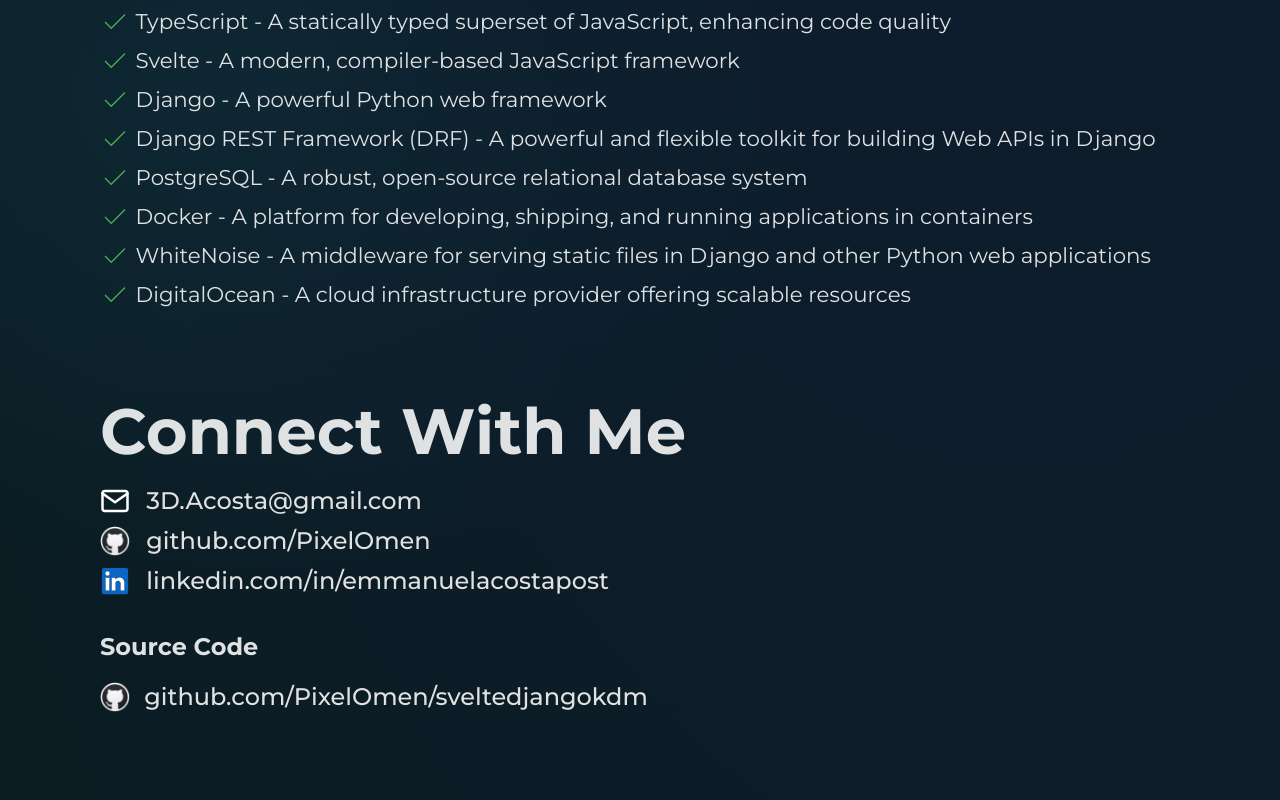
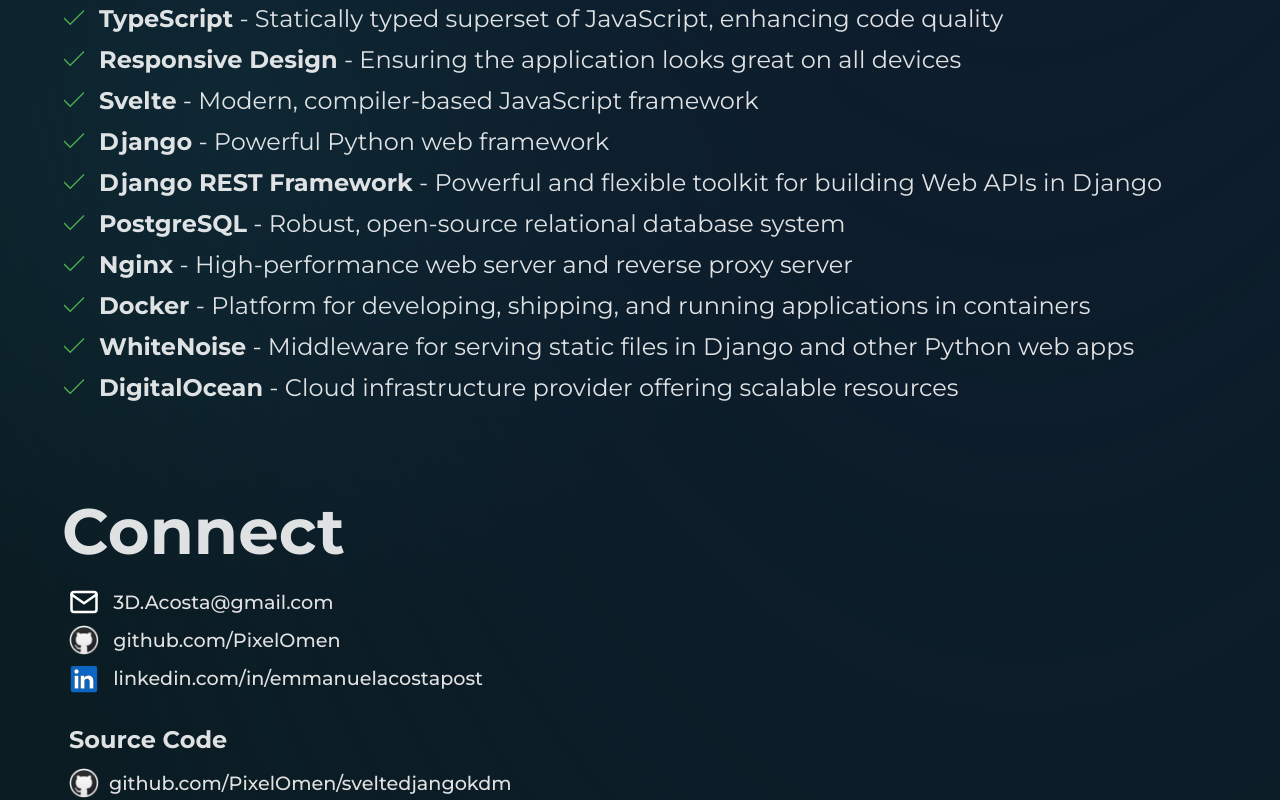
Before and after one commit to PixelOmen/sveltedjangokdm, a Svelte app in the folder frontend/: page /about in a window 1280 px wide. Shown: the part 820-1620 px from the top of the page. Built offline with nearby package versions, Linux system fonts and the light colour scheme.

Commit message:
Made about page reactive

```diff
--- a/frontend/src/lib/nav/NavAnchor.svelte
+++ b/frontend/src/lib/nav/NavAnchor.svelte
@@ -8,12 +8,13 @@
 <script lang='ts'>
     export let data: AnchorData;
     export let newTab = false;
+    export let fontSize = "1rem";
 
     $: atarget = newTab ? "_blank" : "_self";
 </script>
 
 
-<a href={data.url} target={atarget} class="link">
+<a href={data.url} target={atarget} class="link" style="font-size: {fontSize}">
     {data.displayName}
 </a>
 
@@ -33,7 +34,7 @@
         content: '';
         position: absolute;
         left: 50%;
-        bottom: -5px;
+        bottom: -0.1rem;
         background-color: #7acfde;
         height: 1px;
         width: 0;
--- a/frontend/src/pages/about.svelte
+++ b/frontend/src/pages/about.svelte
@@ -43,9 +43,8 @@
 <main>
     <HeroSection navLinks={navLinks} paddingTop="120px" paddingBottom="80px">
         <div class="heroContainer">
-           <section class="mainSections">
-                <div class="infoText-Center">
-                    <h1>About KDM-GEN</h1>
+            <div class="infoText">
+                <h1>About KDM&#x2011;GEN</h1>
                 <p>
                     Welcome to KDM-GEN, a fictional web application built with
                     the Django framework. This site is not a real product, but rather a demonstration
@@ -60,69 +59,100 @@
                     user's selection of certificates and DKDMs, which they themselves can
                     upload to the application.
                 </p>
-                    <h2>Technologies</h2>
+                <h2>Implements:</h2>
                 <ul class="techlist">
                     <li>
                         <img src={checkmark} alt="Checkmark" width="30" class="checkmark">
-                            Python - A versatile and widely-used programming language
+                        <span>
+                            <b>Python</b> - Versatile and widely-used programming language
+                        </span>
                     </li>
                     <li>
                         <img src={checkmark} alt="Checkmark" width="30" class="checkmark">
-                            TypeScript - A statically typed superset of JavaScript, enhancing code quality
+                        <span>
+                            <b>TypeScript</b> - Statically typed superset of JavaScript, enhancing code quality
+                        </span>
                     </li>
                     <li>
                         <img src={checkmark} alt="Checkmark" width="30" class="checkmark">
-                            Svelte - A modern, compiler-based JavaScript framework
+                        <span>
+                            <b>Responsive Design</b> - Ensuring the application looks great on all devices
+                        </span>
                     </li>
                     <li>
                         <img src={checkmark} alt="Checkmark" width="30" class="checkmark">
-                            Django - A powerful Python web framework
+                        <span>
+                            <b>Svelte</b> - Modern, compiler-based JavaScript framework
+                        </span>
                     </li>
                     <li>
                         <img src={checkmark} alt="Checkmark" width="30" class="checkmark">
-                            Django REST Framework (DRF) - A powerful and flexible toolkit for building Web APIs in Django
+                        <span>
+                            <b>Django</b> - Powerful Python web framework
+                        </span>
                     </li>
                     <li>
                         <img src={checkmark} alt="Checkmark" width="30" class="checkmark">
-                            PostgreSQL - A robust, open-source relational database system
+                        <span>
+                            <b>Django REST Framework</b> - Powerful and flexible toolkit for building Web APIs in Django
+                        </span>
                     </li>
                     <li>
                         <img src={checkmark} alt="Checkmark" width="30" class="checkmark">
-                            Docker - A platform for developing, shipping, and running applications in containers
+                        <span>
+                            <b>PostgreSQL</b> - Robust, open-source relational database system
+                        </span>
                     </li>
                     <li>
                         <img src={checkmark} alt="Checkmark" width="30" class="checkmark">
-                            WhiteNoise - A middleware for serving static files in Django and other Python web applications
+                        <span>
+                            <b>Nginx</b> - High-performance web server and reverse proxy server
+                        </span>
                     </li>
                     <li>
                         <img src={checkmark} alt="Checkmark" width="30" class="checkmark">
-                            DigitalOcean - A cloud infrastructure provider offering scalable resources
+                        <span>
+                            <b>Docker</b> - Platform for developing, shipping, and running applications in containers
+                        </span>
+                    </li>
+                    <li>
+                        <img src={checkmark} alt="Checkmark" width="30" class="checkmark">
+                        <span>
+                            <b>WhiteNoise</b> - Middleware for serving static files in Django and other Python web apps
+                        </span>
+                    </li>
+                    <li>
+                        <img src={checkmark} alt="Checkmark" width="30" class="checkmark">
+                        <span>
+                            <b>DigitalOcean</b> - Cloud infrastructure provider offering scalable resources
+                        </span>
                     </li>
                 </ul>
                 <br><br><br>
 
-                    <h1>Connect With Me</h1>
+                <h1 style="transform: translateX(-2px)">Connect</h1>
+                <div class="connectContainer">
                     <ul>
                         <li>
-                            <img class="linkedin-img" src={emailIcon} alt="email-Icon" width="30px">
-                            <NavAnchor data={email_link} newTab={false}/>
+                            <img class="linkIcon" src={emailIcon} alt="Email Icon" width="30px">
+                            <NavAnchor data={email_link} newTab={false} fontSize="1.2em"/>
                         </li>
                         <li>
-                            <img class="linkedin-img" src={githubIcon} alt="github-Icon" width="30px">
-                            <NavAnchor data={github_link} newTab={true}/>
+                            <img class="linkIcon" src={githubIcon} alt="Github Icon" width="30px">
+                            <NavAnchor data={github_link} newTab={true} fontSize="1.2em"/>
                         </li>
                         <li>
-                            <img class="linkedin-img" src={linkedinIcon} alt="LinkedIn-Icon" width="30px">
-                            <NavAnchor data={linkin_link} newTab={true}/>
+                            <img class="linkIcon linkedInIcon" src={linkedinIcon} alt="LinkedIn Icon" width="30px">
+                            <NavAnchor data={linkin_link} newTab={true} fontSize="1.2em"/>
                         </li>
                     </ul>
                     <h2 style="margin-top: 30px">Source Code</h2>
-                    <img class="linkedin-img" src={githubIcon} alt="LinkedIn-Icon" width="30px">
-                    <span style="font-size: 18pt;">
-                        <NavAnchor data={sourcecode_link} newTab={true}/>
-                    </span>
+                    <div class='sourceCode'>
+                        <img class="linkIcon" src={githubIcon} alt="Github Icon" width="30px">
+                        <NavAnchor data={sourcecode_link} newTab={true} fontSize="1.2em"/>
                     </div>
-            </section>
+                </div>
+            </div>
         </div>
     </HeroSection>
     <div class="footerContainer">
@@ -133,6 +163,37 @@
 
 
 <style>
+    @media (min-width: 1400px) {
+        .heroContainer {
+            /* border: 1px solid red; */
+            max-width: 1300px !important;
+        }
+    }
+
+    @media (max-width: 1188px) {
+        .techlist > li {
+            /* border: 1px solid red; */
+            margin-bottom: 20px !important;
+        }
+    }
+
+    @media (max-width: 700px) {
+        h1 {
+            font-size: 2.5em !important;
+        }
+
+        h2 {
+            font-size: 1.5em !important;
+        }
+        p {
+            font-size: 1.2em !important;
+        }
+
+        .techlist > li {
+            font-size: 1.2em !important;
+        }
+    }
+
     main {
         display: flex;
         flex-direction: column;
@@ -140,45 +201,15 @@
     }
 
     .heroContainer {
+        /* border: 1px solid blue; */
         margin-left: auto;
         margin-right: auto;
-        max-width: 1300px;
-    }
-    .mainSections {
-        display: flex;
-        margin-left: auto;
-        margin-right: auto;
-        margin-top: 0px;
-        margin-bottom: 50px;
-        padding: 0px 100px;
-        max-width: 1800px;
-        align-items: center;
-    }
-
-    p {
-        font-size: 18pt;
-        margin-top: 0px;
-    }
-
-    li {
-        font-size: 18pt;
-    }
-
-    .techlist {
-        text-align: left;
-        min-width: 1100px;
-    }
-
-    .techlist > li {
-        font-size: 16pt;
-    }
-
-    .linkedin-img {
-        transform: translateY(7px);
-        margin-right: 10px;
+        max-width: 90%;
+        overflow: hidden;
     }
 
     h1 {
+        word-break: keep-all;
         font-size: 4em;
         margin-top: 0px;
         margin-bottom: 0px;
@@ -189,8 +220,44 @@
         margin-top: 60px;
     }
 
+    p {
+        font-size: 1.5rem;
+        margin-top: 0px;
+    }
+
+    .techlist > li {
+        display: flex;
+        margin-bottom: 5px;
+        font-size: 1.5em;
+    }
+
     .checkmark {
+        min-width: 30px !important;
+        align-self: flex-start;
+        margin-right: 5px;
+        transform: translateY(2px) translateX(-5px);
+    }
+
+    .connectContainer {
+        margin-left: 5px;
+    }
+
+    .linkIcon {
         transform: translateY(8px);
+        margin-right: 10px;
+    }
+
+    .linkedInIcon {
+        transform: translateY(9px);
+    }
+
+    .sourceCode {
+        display: flex;
+        align-items: center;
+    }
+
+    .sourceCode > .linkIcon {
+        transform: translateY(0px);
     }
 
     .footerContainer {
```
Lines whose indentation alone changed are shown as unchanged.
